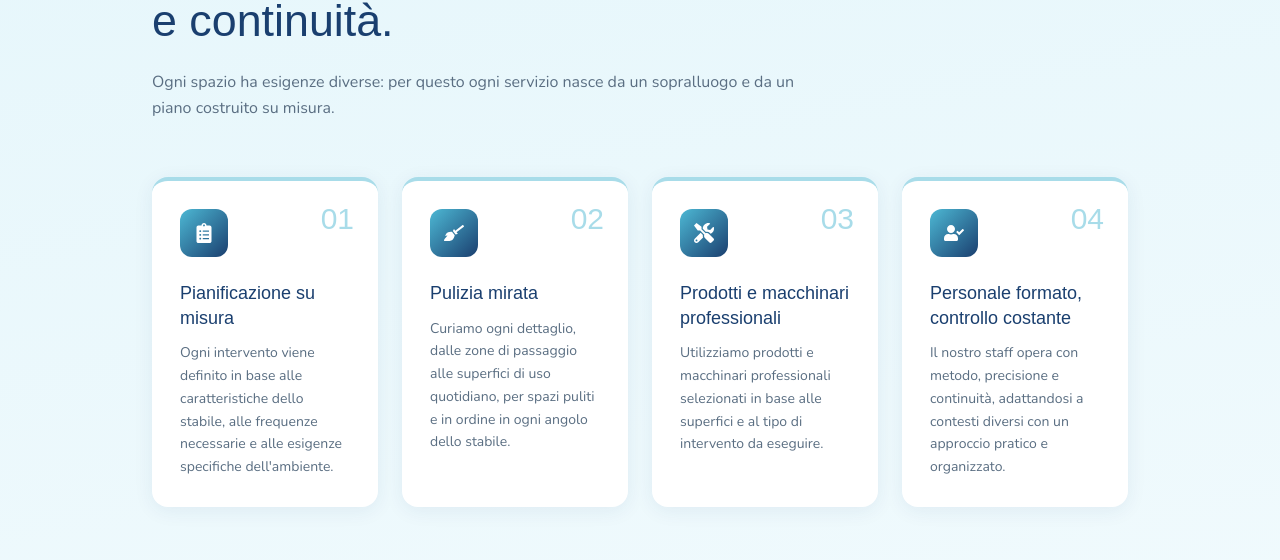
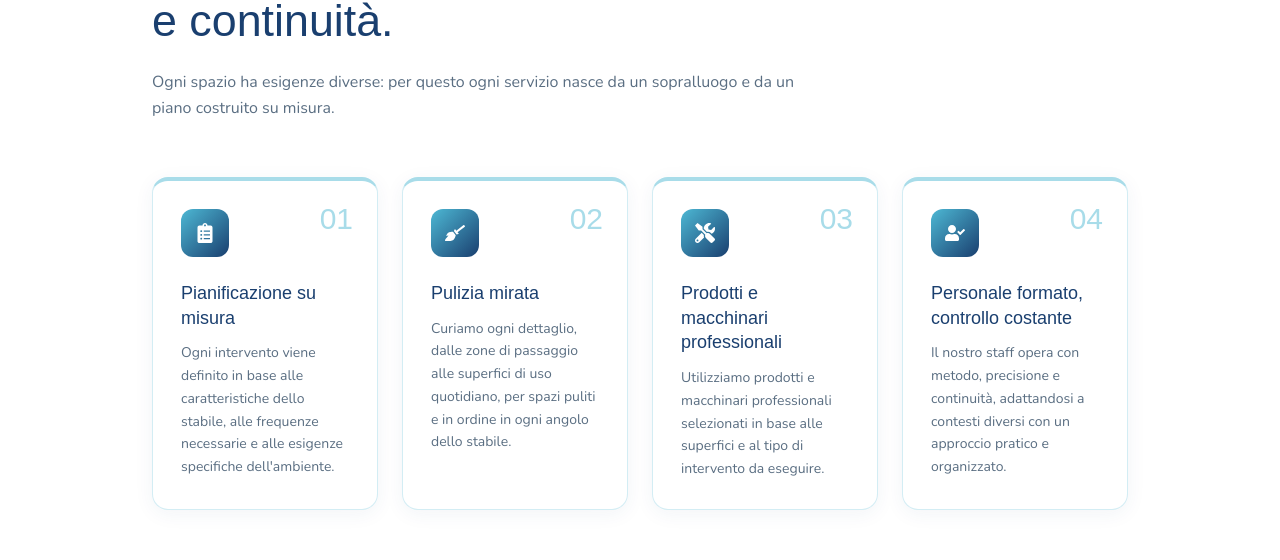
Before and after one commit to alelodato/it-pulizie, a Next.js app: page / in a window 1280 px wide. Shown: the part 3874-4434 px from the top of the page. Built offline with nearby package versions, Linux system fonts and the light colour scheme; no server answers; a web font is replaced by a local one.

Commit message:
modificato sfondo della sezione come lavoriamo

```diff
--- a/app/page.js
+++ b/app/page.js
@@ -185,7 +185,7 @@ export default function Home() {
       </RevealWrapper>
 
       {/* COME LAVORIAMO */}
-      <div style={{ background: 'linear-gradient(170deg, #e5f6fb 0%, #f0fafd 100%)' }}>
+      <div className="bg-white">
         <RevealWrapper>
           <section id="come-lavoriamo" className="max-w-5xl mx-auto px-6 py-24">
             <p className="font-heading text-[0.72rem] tracking-[0.2em] uppercase text-celeste mb-3">
@@ -202,7 +202,7 @@ export default function Home() {
               {metodo.map(({ Icon, titolo, desc }, i) => (
                 <div
                   key={titolo}
-                  className="group relative bg-white rounded-2xl p-7 shadow-[0_4px_20px_rgba(26,63,111,0.07)] border-t-4 border-celeste-light hover:border-celeste hover:-translate-y-1.5 hover:shadow-[0_12px_32px_rgba(26,63,111,0.12)] transition-all duration-300"
+                  className="group relative bg-white rounded-2xl p-7 border border-celeste-light/50 border-t-4 border-t-celeste-light hover:border-t-celeste shadow-[0_4px_20px_rgba(26,63,111,0.06)] hover:-translate-y-1.5 hover:shadow-[0_12px_32px_rgba(26,63,111,0.12)] transition-all duration-300"
                 >
                   <span className="absolute top-5 right-6 font-heading text-3xl text-celeste-light group-hover:text-celeste transition-colors duration-300">
                     {'0' + (i + 1)}
```
